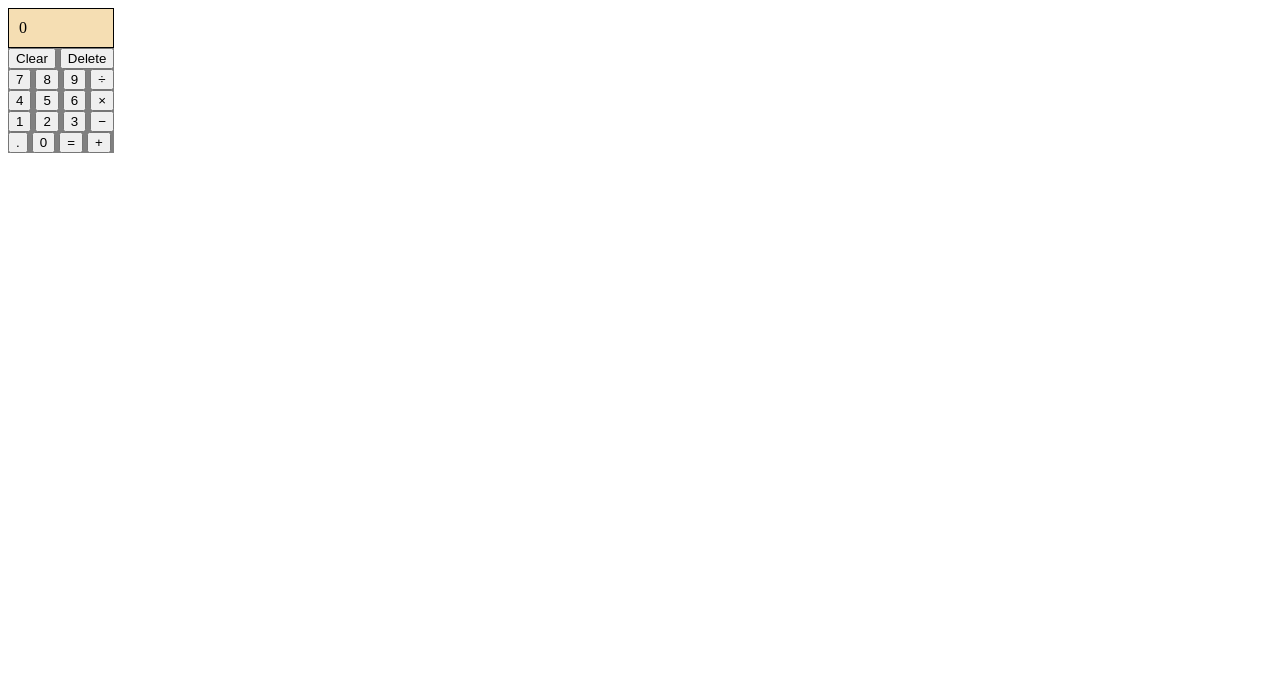
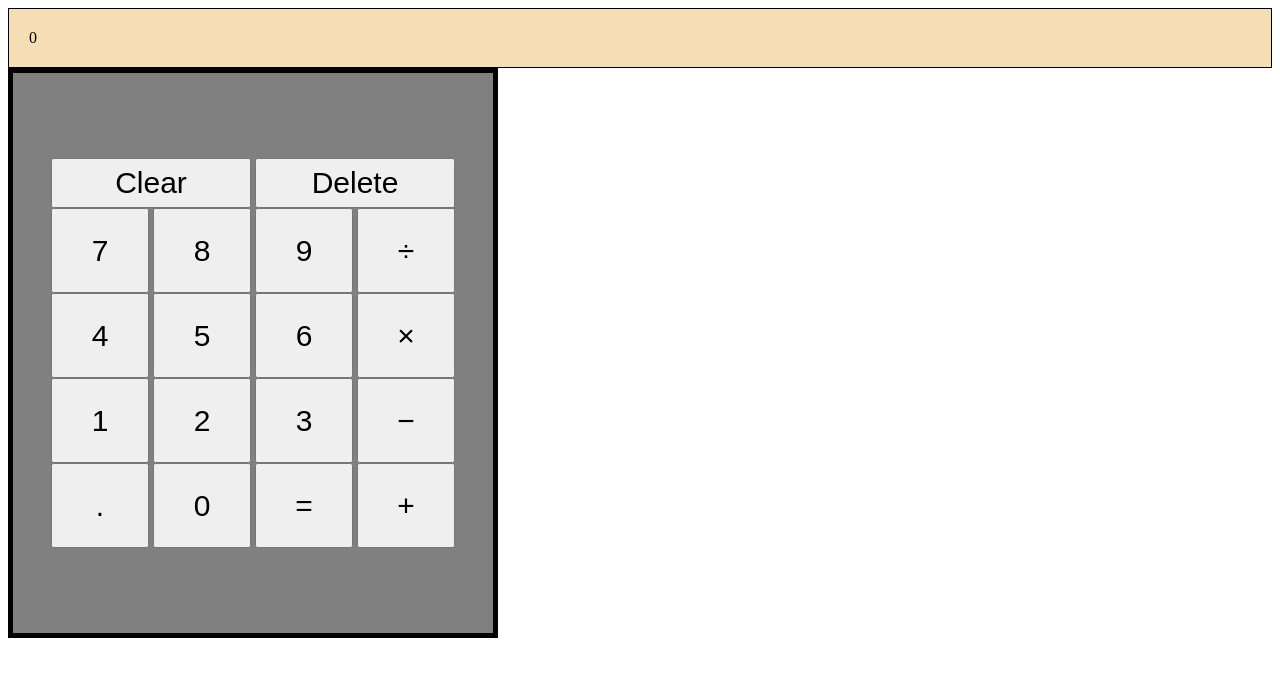
Before and after one commit to alecnissen/Calculator, a plain HTML site: page index.html in a window 1280 px wide. Drawn offline with Linux system fonts and the light colour scheme.

Commit message:
centered buttons within main container, sized buttons as well, working on getting the output field centered with the container

```diff
--- a/index.html
+++ b/index.html
@@ -8,34 +8,39 @@
     <title>Calculator</title>
 </head>
 <body>
+    <div class="output-container">
+        <div class="output-field">0</div>
+    </div>
+
     <div class="main-container-calc">
-        <div class="output-container">
-        <div class="output-field">0</div>
-       </div>
 
+
+       <div class="button-containers">
        <button class="clear-btn">Clear</button>
        <button class="delete-btn">Delete</button>
        <br>
-       <button>7</button>
-       <button>8</button>
-       <button>9</button>
-       <button>&divide;</button>
+
+       <button class="first-row-btn">7</button>
+       <button class="first-row-btn">8</button>
+       <button class="first-row-btn">9</button>
+       <button class="first-row-btn">&divide;</button>
+
        <br>
-       <button>4</button>
-       <button>5</button>
-       <button>6</button>
-       <button>&times;</button>
+       <button class="second-row-btn">4</button>
+       <button class="second-row-btn">5</button>
+       <button class="second-row-btn">6</button>
+       <button class="second-row-btn">&times;</button>
        <br>
-       <button>1</button>
-       <button>2</button>
-       <button>3</button>
-       <button>&#8722;</button>
+       <button class="third-row-button">1</button>
+       <button class="third-row-button">2</button>
+       <button class="third-row-button">3</button>
+       <button class="third-row-button">&#8722;</button>
        <br>
-       <button>&#46;</button>
-       <button>0</button>
-       <button>&#x3D;</button>
-       <button>&plus;</button>
-
+       <button class="fourth-row-button">&#46;</button>
+       <button class="fourth-row-button">0</button>
+       <button class="fourth-row-button">&#x3D;</button>
+       <button class="fourth-row-button">&plus;</button>
+    </div>
 
 
     </div>
--- a/styles.css
+++ b/styles.css
@@ -1,11 +1,60 @@
  .main-container-calc {
-    display: inline-block;
+    /* display: inline-block; */
+    display: flex;
+    justify-content: center;
+    align-items: center;
     background-color: grey;
+    width: 30em;
+    height: 35em;
+    border: 5px solid black;
 }
 
+/* .output-container {
+    background-color: grey;
+    border: 5px solid black;
+} */
+
+
 .output-field {
-    padding: 10px;
+    padding: 20px;
     border: 1px solid black;
     background-color: wheat;
 
 }
+
+.clear-btn {
+    height: 50px;
+    width: 200px;
+    font-size: 30px;
+}
+
+.delete-btn {
+    height: 50px;
+    width: 200px;
+    font-size: 30px;
+}
+
+.first-row-btn {
+    height: 85px;
+    width: 98px;
+    font-size: 30px;
+}
+
+.second-row-btn {
+    height: 85px;
+    width: 98px;
+    font-size: 30px;
+}
+
+.third-row-button {
+    height: 85px;
+    width: 98px;
+    font-size: 30px;
+}
+
+
+.fourth-row-button {
+    height: 85px;
+    width: 98px;
+    font-size: 30px;
+}
```
